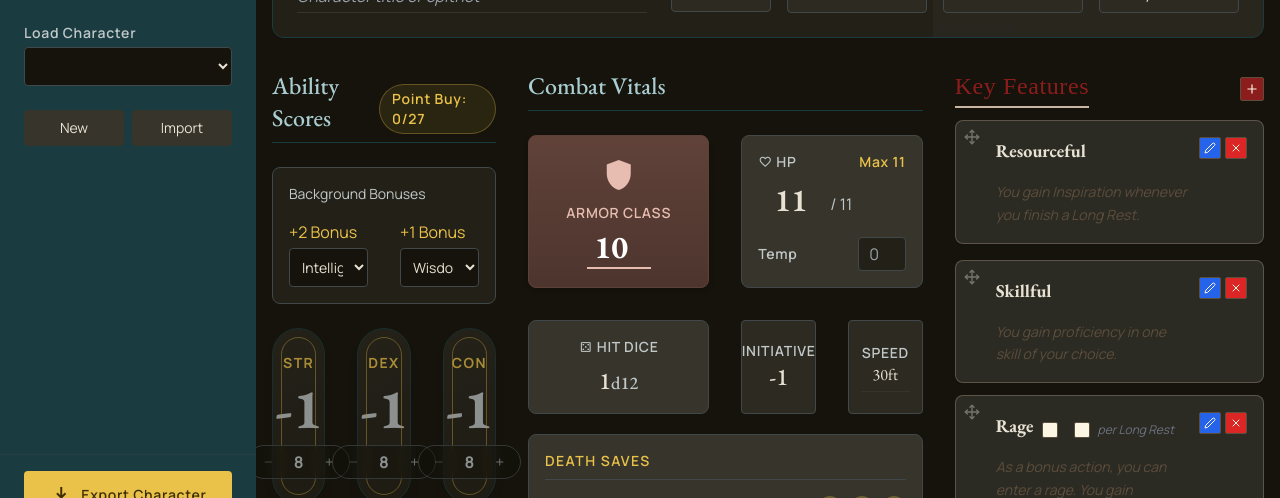
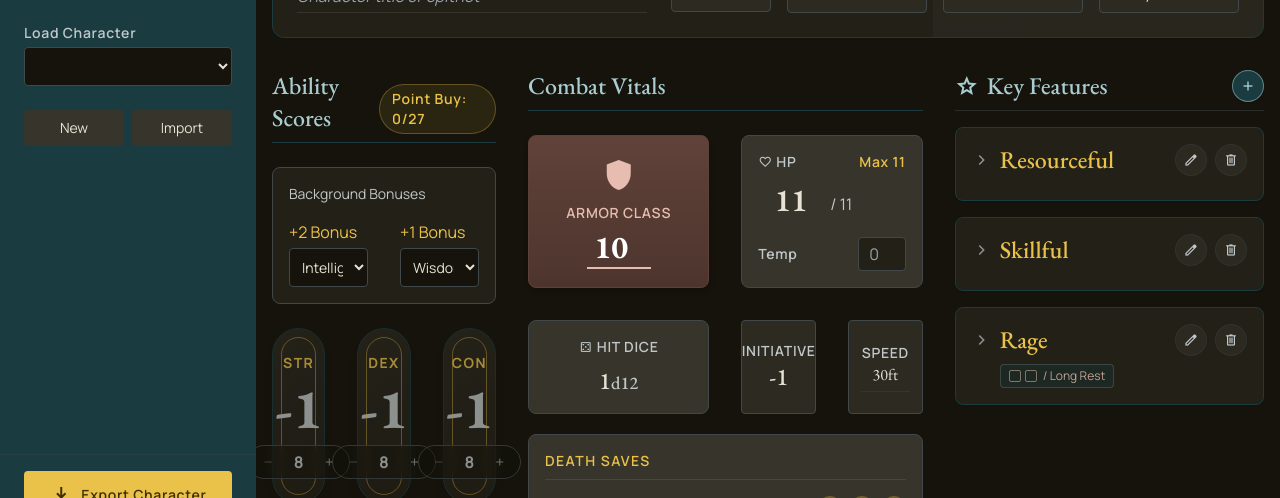
Before and after one commit to MelvinLoos/5e-character-sheet, a Vue app: page / in a window 1280 px wide. Both pictures are taken after a click on the button "New". Shown: the part 233-731 px from the top of the page. Built offline with nearby package versions, Linux system fonts and the light colour scheme; grey boxes are pictures that could not be loaded; what ajv-errors would draw is missing.

Commit message:
feat(ui): redesign FeaturesList.vue with chips/tags and expandable layout

```diff
--- a/src/components/sheet/FeaturesList.vue
+++ b/src/components/sheet/FeaturesList.vue
@@ -2,7 +2,6 @@
 import { useCharacterStore } from '@/stores/character'
 import { useRulesStore } from '@/stores/rulesStore'
 import { watch, computed, ref } from 'vue'
-import feather from 'feather-icons'
 import draggable from 'vuedraggable'
 import FeatureEditorModal from '@/components/modals/FeatureEditorModal.vue'
 import ActionBadge from '@/components/ui/ActionBadge.vue'
@@ -18,7 +17,12 @@ interface LocalFeature {
   // Match store.Feature typing: casterType may be string|null
   casterType?: string | null
   // Resource follows store shape or can be null/undefined
-  resource?: { resourceType: string; value?: number; scalingStat?: string | null; reset?: string } | null
+  resource?: {
+    resourceType: string
+    value?: number
+    scalingStat?: string | null
+    reset?: string
+  } | null
   // uses legacy shape
   uses?: { total?: number; per?: string } | null
   grantsSpells?: boolean
@@ -36,6 +40,17 @@ const searchFilter = ref('')
 const editingFeature = ref<Record<string, unknown>>({})
 const isNewFeature = ref(false)
 const editingFeatureRef = ref<LocalFeature | null>(null) // Direct reference to the feature being edited
+
+// Expansion state
+const expandedFeatures = ref<Set<string>>(new Set())
+
+function toggleExpand(title: string) {
+  if (expandedFeatures.value.has(title)) {
+    expandedFeatures.value.delete(title)
+  } else {
+    expandedFeatures.value.add(title)
+  }
+}
 
 const props = defineProps({
   features: {
@@ -64,7 +79,9 @@ const editableFeatures = computed<LocalFeature[]>({
       const otherFeatures = allFeatures.filter((f: LocalFeature) => !f.key)
       const normalized = value.map((v) => ({
         ...v,
-        uses: v.uses ? { total: (v.uses.total as number) || 0, per: (v.uses.per as string) || '' } : undefined,
+        uses: v.uses
+          ? { total: (v.uses.total as number) || 0, per: (v.uses.per as string) || '' }
+          : undefined,
       })) as unknown as typeof store.currentCharacterData.features
       store.currentCharacterData.features = [...normalized, ...otherFeatures]
     } else {
@@ -72,7 +89,9 @@ const editableFeatures = computed<LocalFeature[]>({
       const keyFeatures = allFeatures.filter((f: LocalFeature) => f.key)
       const normalized = value.map((v) => ({
         ...v,
-        uses: v.uses ? { total: (v.uses.total as number) || 0, per: (v.uses.per as string) || '' } : undefined,
+        uses: v.uses
+          ? { total: (v.uses.total as number) || 0, per: (v.uses.per as string) || '' }
+          : undefined,
       })) as unknown as typeof store.currentCharacterData.features
       store.currentCharacterData.features = [...keyFeatures, ...normalized]
     }
@@ -91,9 +110,9 @@ const libraryFeatures = computed(() => {
   // Apply search filter
   if (searchFilter.value.trim()) {
     const search = searchFilter.value.toLowerCase()
-    filtered = filtered.filter((f: LocalFeature) =>
-      f.title.toLowerCase().includes(search) ||
-      (f.desc && f.desc.toLowerCase().includes(search))
+    filtered = filtered.filter(
+      (f: LocalFeature) =>
+        f.title.toLowerCase().includes(search) || (f.desc && f.desc.toLowerCase().includes(search)),
     )
   }
 
@@ -160,9 +179,12 @@ function handleModalSave(featureData: LocalFeature) {
     const normalizedFeature = {
       ...featureData,
       uses: featureData.uses
-        ? { total: (featureData.uses.total as number) || 0, per: (featureData.uses.per as string) || '' }
+        ? {
+            total: (featureData.uses.total as number) || 0,
+            per: (featureData.uses.per as string) || '',
+          }
         : undefined,
-    } as unknown as typeof store.currentCharacterData.features[number]
+    } as unknown as (typeof store.currentCharacterData.features)[number]
     store.currentCharacterData.features.push(normalizedFeature)
   } else {
     // Update existing feature using direct reference
@@ -178,9 +200,12 @@ function handleModalSave(featureData: LocalFeature) {
         const normalizedFeature = {
           ...featureData,
           uses: featureData.uses
-            ? { total: (featureData.uses.total as number) || 0, per: (featureData.uses.per as string) || '' }
+            ? {
+                total: (featureData.uses.total as number) || 0,
+                per: (featureData.uses.per as string) || '',
+              }
             : undefined,
-        } as unknown as typeof store.currentCharacterData.features[number]
+        } as unknown as (typeof store.currentCharacterData.features)[number]
         allFeatures[featureIndex] = normalizedFeature
       }
     }
@@ -245,139 +270,271 @@ watch(
 
 <template>
   <section v-if="props.features.length > 0 || store.isEditing">
-    <div class="flex items-center justify-between mb-3">
-      <h2 class="section-header mb-0">{{ props.title }}</h2>
-      <button v-if="store.isEditing && props.editable" @click="addFeature" class="icon-button text-xs p-1"
-        title="Add Feature">
-        <span v-html="feather.icons?.plus?.toSvg({ width: 14, height: 14 })"></span>
+    <div class="flex items-center justify-between mb-4 border-b border-outline-variant/50 pb-2">
+      <h2
+        class="font-headline-md text-headline-md text-primary flex items-center gap-2 m-0 bg-transparent"
+      >
+        <span class="material-symbols-outlined">{{
+          props.title === 'Key Features' ? 'star' : 'library_books'
+        }}</span>
+        {{ props.title }}
+      </h2>
+      <button
+        v-if="store.isEditing && props.editable"
+        @click="addFeature"
+        class="w-8 h-8 rounded-full bg-primary-container border border-primary/50 text-primary flex items-center justify-center hover:bg-primary hover:text-on-primary transition-colors active:scale-95 shadow-sm"
+        title="Add Feature"
+      >
+        <span class="material-symbols-outlined text-[18px]">add</span>
       </button>
     </div>
-    <draggable v-model="editableFeatures" item-key="title" tag="div" class="space-y-3 text-sm"
-      :disabled="!store.isEditing" handle=".drag-handle" ghost-class="ghost-item" chosen-class="chosen-item"
-      drag-class="drag-item">
+
+    <draggable
+      v-model="editableFeatures"
+      item-key="title"
+      tag="div"
+      class="space-y-4"
+      :disabled="!store.isEditing"
+      handle=".drag-handle"
+      ghost-class="ghost-item"
+      chosen-class="chosen-item"
+      drag-class="drag-item"
+    >
       <template #item="{ element: feature, index }">
-        <div class="feature-box relative">
+        <div
+          class="bg-surface-container border border-primary-container p-4 rounded-lg hover:border-tertiary/50 transition-colors group relative shadow-sm"
+        >
           <!-- Drag handle - only show in edit mode -->
-          <div v-if="store.isEditing"
-            class="drag-handle absolute left-2 top-2 cursor-move opacity-40 hover:opacity-70 z-10"
-            title="Drag to reorder">
-            <span v-html="feather.icons?.['move']?.toSvg({ width: 16, height: 16 })"></span>
+          <div
+            v-if="store.isEditing"
+            class="drag-handle absolute -left-2 top-4 lg:-left-4 lg:hidden group-hover:flex cursor-move text-outline-variant hover:text-primary z-10 bg-surface-container rounded-full shadow-sm"
+            title="Drag to reorder"
+          >
+            <span class="material-symbols-outlined text-[20px]">drag_indicator</span>
           </div>
 
-          <div class="flex items-start justify-between" :class="{ 'ml-6': store.isEditing }">
-            <div class="flex-grow">
-              <div class="flex items-center flex-wrap gap-2">
-                <p class="feature-title">{{ feature.title }}</p>
-                <!-- Action Economy Badge -->
-                <ActionBadge v-if="feature.actionType" :action-type="feature.actionType" size="md" />
-                <!-- Resource usage display - using new schema format -->
-                <div v-if="feature.resource" class="usage-tracker">
-                  <div class="flex items-center gap-2">
-                    <input v-for="n in store.getFeatureMaxUses(feature)" :key="n" type="checkbox" class="usage-box" />
-                    <span class="text-xs italic text-gray-500">per {{ feature.resource.reset }}</span>
+          <div class="flex flex-col gap-2 relative z-0">
+            <!-- Header section -->
+            <div class="flex items-start justify-between">
+              <div class="flex-1 cursor-pointer select-none" @click="toggleExpand(feature.title)">
+                <div
+                  class="flex items-center gap-2 group-hover:text-tertiary transition-colors mb-2"
+                >
+                  <span
+                    class="material-symbols-outlined text-outline text-[20px] transition-transform"
+                    :class="{ 'rotate-90': expandedFeatures.has(feature.title) }"
+                    >chevron_right</span
+                  >
+                  <h3 class="font-headline-md text-headline-md text-tertiary m-0">
+                    {{ feature.title }}
+                  </h3>
+                </div>
+
+                <!-- Chips section -->
+                <div class="flex flex-wrap gap-2 pl-7">
+                  <ActionBadge
+                    v-if="feature.actionType"
+                    :action-type="feature.actionType"
+                    size="sm"
+                    class="inline-block bg-primary-container/30 border border-primary/20 px-2 py-0.5 rounded text-secondary-fixed-dim font-label-md text-[12px]"
+                  />
+
+                  <!-- Resource usage display -->
+                  <div
+                    v-if="feature.resource"
+                    class="inline-flex items-center gap-1.5 bg-primary-container/30 border border-primary/20 px-2 py-0.5 rounded text-secondary-fixed-dim font-label-md text-[12px]"
+                  >
+                    <div class="flex items-center gap-1" @click.stop>
+                      <input
+                        v-for="n in store.getFeatureMaxUses(feature)"
+                        :key="n"
+                        type="checkbox"
+                        class="w-3 h-3 appearance-none border border-secondary-fixed-dim/50 rounded-sm checked:bg-tertiary checked:border-tertiary focus:ring-1 focus:ring-tertiary focus:ring-offset-1 focus:ring-offset-surface-container"
+                      />
+                    </div>
+                    <span v-if="feature.resource.reset" class="opacity-80"
+                      >/ {{ feature.resource.reset }}</span
+                    >
                   </div>
-                </div>
-                <!-- Legacy uses format for backward compatibility -->
-                <div v-else-if="feature.uses" class="usage-tracker">
-                  <div class="flex items-center gap-2">
-                    <input v-for="n in feature.uses.total" :key="n" type="checkbox" class="usage-box" />
-                    <span class="text-xs italic text-gray-500">per {{ feature.uses.per }}</span>
+                  <!-- Legacy uses format -->
+                  <div
+                    v-else-if="feature.uses"
+                    class="inline-flex items-center gap-1.5 bg-primary-container/30 border border-primary/20 px-2 py-0.5 rounded text-secondary-fixed-dim font-label-md text-[12px]"
+                  >
+                    <div class="flex items-center gap-1" @click.stop>
+                      <input
+                        v-for="n in feature.uses.total"
+                        :key="n"
+                        type="checkbox"
+                        class="w-3 h-3 appearance-none border border-secondary-fixed-dim/50 rounded-sm checked:bg-tertiary checked:border-tertiary focus:ring-1 focus:ring-tertiary focus:ring-offset-1 focus:ring-offset-surface-container"
+                      />
+                    </div>
+                    <span v-if="feature.uses.per" class="opacity-80">/ {{ feature.uses.per }}</span>
                   </div>
                 </div>
               </div>
 
-              <p class="feature-desc" v-html="feature.desc.replace(/<li>/g, '<li class=\'list-disc list-inside\'>')">
-              </p>
+              <!-- Action buttons -->
+              <div
+                v-if="store.isEditing && props.editable"
+                class="flex flex-col sm:flex-row items-center gap-2 ml-4"
+              >
+                <button
+                  @click.stop="editFeature(feature)"
+                  class="w-8 h-8 rounded-full bg-surface-variant/50 border border-outline-variant/30 text-on-surface-variant flex items-center justify-center hover:bg-surface-variant hover:text-primary transition-colors active:scale-95"
+                  title="Edit Feature"
+                >
+                  <span class="material-symbols-outlined text-[16px]">edit</span>
+                </button>
+                <button
+                  @click.stop="removeFeature(index)"
+                  class="w-8 h-8 rounded-full bg-surface-variant/50 border border-outline-variant/30 text-on-surface-variant flex items-center justify-center hover:bg-error/20 hover:text-error transition-colors active:scale-95"
+                  title="Remove Feature"
+                >
+                  <span class="material-symbols-outlined text-[16px]">delete</span>
+                </button>
+              </div>
             </div>
 
-            <!-- Action buttons -->
-            <div v-if="store.isEditing && props.editable" class="flex items-center gap-1 ml-2">
-              <button @click="editFeature(feature)" class="icon-button text-xs p-1 bg-blue-600 hover:bg-blue-700"
-                title="Edit Feature">
-                <span v-html="feather.icons?.['edit-2']?.toSvg({ width: 12, height: 12 })"></span>
-              </button>
-              <button @click="removeFeature(index)" class="icon-button text-xs p-1 bg-red-600 hover:bg-red-700"
-                title="Remove Feature">
-                <span v-html="feather.icons?.x?.toSvg({ width: 12, height: 12 })"></span>
-              </button>
+            <!-- Description (Expandable) -->
+            <div
+              v-show="expandedFeatures.has(feature.title)"
+              class="pl-7 pt-2 font-body-md text-body-md text-on-surface-variant leading-relaxed"
+            >
+              <div
+                v-html="
+                  feature.desc
+                    .replace(
+                      /<li>/g,
+                      '<li class=\'pl-4 relative before:content-[&quot;&quot;] before:absolute before:left-0 before:top-2 before:w-1.5 before:h-1.5 before:bg-tertiary before:rounded-full\'>',
+                    )
+                    .replace(/<ul>/g, '<ul class=\'list-none space-y-2 relative my-2\'>')
+                "
+              ></div>
             </div>
           </div>
         </div>
       </template>
     </draggable>
 
-    <div v-if="store.isEditing && props.features.length === 0" class="text-center text-gray-500 italic py-4">
-      No {{ props.title.toLowerCase() }} defined. Click the + button to add
-      {{ props.title.toLowerCase() }}.
+    <div
+      v-if="store.isEditing && props.features.length === 0"
+      class="text-center font-body-md text-on-surface-variant italic py-8 border border-dashed border-outline-variant/30 rounded-lg mt-4"
+    >
+      No {{ props.title.toLowerCase() }} transcribed. Click the + icon to catalog a new entry.
     </div>
 
     <!-- Feature Editor Modal -->
-    <FeatureEditorModal :is-open="isModalOpen" :feature="editingFeature" :is-new="isNewFeature" @save="handleModalSave"
-      @cancel="handleModalCancel" @delete="handleModalDelete" />
+    <FeatureEditorModal
+      :is-open="isModalOpen"
+      :feature="editingFeature"
+      :is-new="isNewFeature"
+      @save="handleModalSave"
+      @cancel="handleModalCancel"
+      @delete="handleModalDelete"
+    />
 
     <!-- Feature Library Modal -->
-    <div v-if="showFeatureLibrary" class="fixed inset-0 bg-black bg-opacity-50 flex items-center justify-center z-50 p-4">
-      <div class="bg-white rounded-lg shadow-xl w-full max-w-2xl max-h-[80vh] flex flex-col">
-        <div class="p-4 border-b flex justify-between items-center bg-gray-50 rounded-t-lg">
-          <h3 class="font-bold text-lg">Feature Library</h3>
-          <button @click="showFeatureLibrary = false" class="text-gray-500 hover:text-gray-700">
-            <span v-html="feather.icons.x.toSvg()"></span>
+    <div
+      v-if="showFeatureLibrary"
+      class="fixed inset-0 bg-surface/80 backdrop-blur-sm flex items-center justify-center z-50 p-4"
+    >
+      <div
+        class="bg-surface-container rounded-lg shadow-xl border border-outline-variant/30 w-full max-w-2xl max-h-[80vh] flex flex-col"
+      >
+        <div
+          class="p-4 border-b border-outline-variant/30 flex justify-between items-center bg-surface-container-low rounded-t-lg"
+        >
+          <h3
+            class="font-headline-md text-headline-md text-tertiary flex items-center gap-2 m-0 bg-transparent"
+          >
+            <span class="material-symbols-outlined">library_books</span>
+            Feature Archives
+          </h3>
+          <button
+            @click="showFeatureLibrary = false"
+            class="text-outline-variant hover:text-on-surface transition-colors flex items-center justify-center p-1 rounded hover:bg-surface-variant/50"
+          >
+            <span class="material-symbols-outlined">close</span>
           </button>
         </div>
 
-        <div class="p-4 border-b bg-gray-50">
+        <div class="p-4 border-b border-outline-variant/30 bg-surface-container-low">
           <div class="relative">
+            <span
+              class="material-symbols-outlined absolute left-3 top-1/2 -translate-y-1/2 text-on-surface-variant"
+              >search</span
+            >
             <input
               v-model="searchFilter"
               type="text"
-              placeholder="Search features..."
-              class="w-full pl-10 pr-4 py-2 border rounded-lg focus:ring-2 focus:ring-purple-500 focus:border-purple-500"
+              placeholder="Search the archives..."
+              class="w-full bg-surface-container border border-outline-variant rounded py-2 pl-10 pr-4 text-on-surface focus:border-tertiary focus:ring-1 focus:ring-tertiary outline-none font-body-md text-body-md placeholder:text-outline-variant transition-colors shadow-sm"
               autofocus
             />
-            <span class="absolute left-3 top-2.5 text-gray-400" v-html="feather.icons.search.toSvg({ width: 18, height: 18 })"></span>
           </div>
         </div>
 
-        <div class="overflow-y-auto flex-grow p-4">
-          <div v-if="libraryFeatures.length === 0" class="text-center py-8 text-gray-500">
-            <p>No features found matching your search.</p>
-            <button @click="addManualFeature" class="mt-4 text-purple-600 hover:text-purple-800 underline">
-              Add Custom Feature Manually
+        <div class="overflow-y-auto flex-grow p-4 bg-surface-container">
+          <div
+            v-if="libraryFeatures.length === 0"
+            class="text-center py-8 font-body-md text-on-surface-variant"
+          >
+            <p>No archives match your inquiry.</p>
+            <button
+              @click="addManualFeature"
+              class="mt-4 text-tertiary hover:text-tertiary-fixed underline underline-offset-4"
+            >
+              Transcribe a Custom Entry
             </button>
           </div>
 
-          <div v-else class="space-y-2">
+          <div v-else class="space-y-4">
             <div
               v-for="(feature, index) in libraryFeatures"
               :key="index"
-              class="border rounded-lg p-3 hover:bg-purple-50 cursor-pointer transition-colors group"
+              class="bg-surface-container-low border border-primary-container p-4 rounded-lg flex flex-col gap-2 hover:border-tertiary/50 transition-colors group relative shadow-sm cursor-pointer"
               @click="addFeatureFromLibrary(feature)"
             >
-              <div class="flex justify-between items-start">
-                <div>
-                  <div class="flex items-center gap-2">
-                    <h4 class="font-bold text-purple-700 group-hover:text-purple-900">{{ feature.title }}</h4>
-                    <span v-if="feature.source" class="text-xs bg-gray-200 px-1.5 py-0.5 rounded text-gray-600">
+              <div class="flex justify-between items-start gap-4">
+                <div class="flex-1">
+                  <div class="flex items-center gap-3 mb-1">
+                    <h4 class="font-headline-md text-tertiary m-0">{{ feature.title }}</h4>
+                    <span
+                      v-if="feature.source"
+                      class="text-[12px] bg-primary-container/30 border border-primary/20 px-2 py-0.5 rounded text-secondary-fixed-dim font-label-md"
+                    >
                       {{ feature.source }}
                     </span>
                   </div>
-                  <p class="text-sm text-gray-600 mt-1 line-clamp-2">{{ feature.desc }}</p>
+                  <p
+                    class="font-body-md text-body-md text-on-surface-variant leading-relaxed line-clamp-2"
+                  >
+                    {{ feature.desc }}
+                  </p>
                 </div>
-                <button class="text-purple-600 opacity-0 group-hover:opacity-100 transition-opacity">
-                  <span v-html="feather.icons['plus-circle'].toSvg()"></span>
+                <button
+                  class="w-8 h-8 rounded-full bg-primary-container border border-primary/50 text-primary flex items-center justify-center hover:bg-primary hover:text-on-primary transition-colors group-hover:scale-105 active:scale-95 shadow-sm opacity-0 group-hover:opacity-100 flex-shrink-0"
+                  title="Transcribe Feat"
+                >
+                  <span class="material-symbols-outlined">add</span>
                 </button>
               </div>
             </div>
           </div>
         </div>
 
-        <div class="p-4 border-t bg-gray-50 flex justify-between items-center rounded-b-lg">
-          <span class="text-sm text-gray-500">{{ libraryFeatures.length }} features available</span>
+        <div
+          class="p-4 border-t border-outline-variant/30 bg-surface-container-low flex justify-between items-center rounded-b-lg"
+        >
+          <span class="font-label-md text-on-surface-variant"
+            >{{ libraryFeatures.length }} entries available</span
+          >
           <button
             @click="addManualFeature"
-            class="px-4 py-2 bg-gray-200 hover:bg-gray-300 text-gray-800 rounded transition-colors text-sm font-medium"
+            class="px-4 py-2 bg-surface-variant text-on-surface hover:bg-surface-variant-high border border-outline-variant/50 hover:border-outline font-label-md rounded transition-colors shadow-sm"
           >
-            Create Custom Feature
+            Create Custom Entry
           </button>
         </div>
       </div>
@@ -393,17 +550,17 @@ watch(
 
 .ghost-item {
   opacity: 0.5;
-  background: rgba(59, 130, 246, 0.1);
-  border: 2px dashed #3b82f6;
+  background: var(--surface-container-high, rgba(44, 42, 33, 0.4));
+  border: 1px dashed var(--tertiary, #eac249);
 }
 
 .chosen-item {
-  transform: scale(1.02);
-  box-shadow: 0 10px 25px rgba(0, 0, 0, 0.2);
+  transform: scale(1.01);
+  box-shadow: 0 10px 25px rgba(0, 0, 0, 0.4);
+  z-index: 10;
 }
 
 .drag-item {
-  transform: rotate(2deg);
-  opacity: 0.8;
+  opacity: 0.9;
 }
 </style>
```
